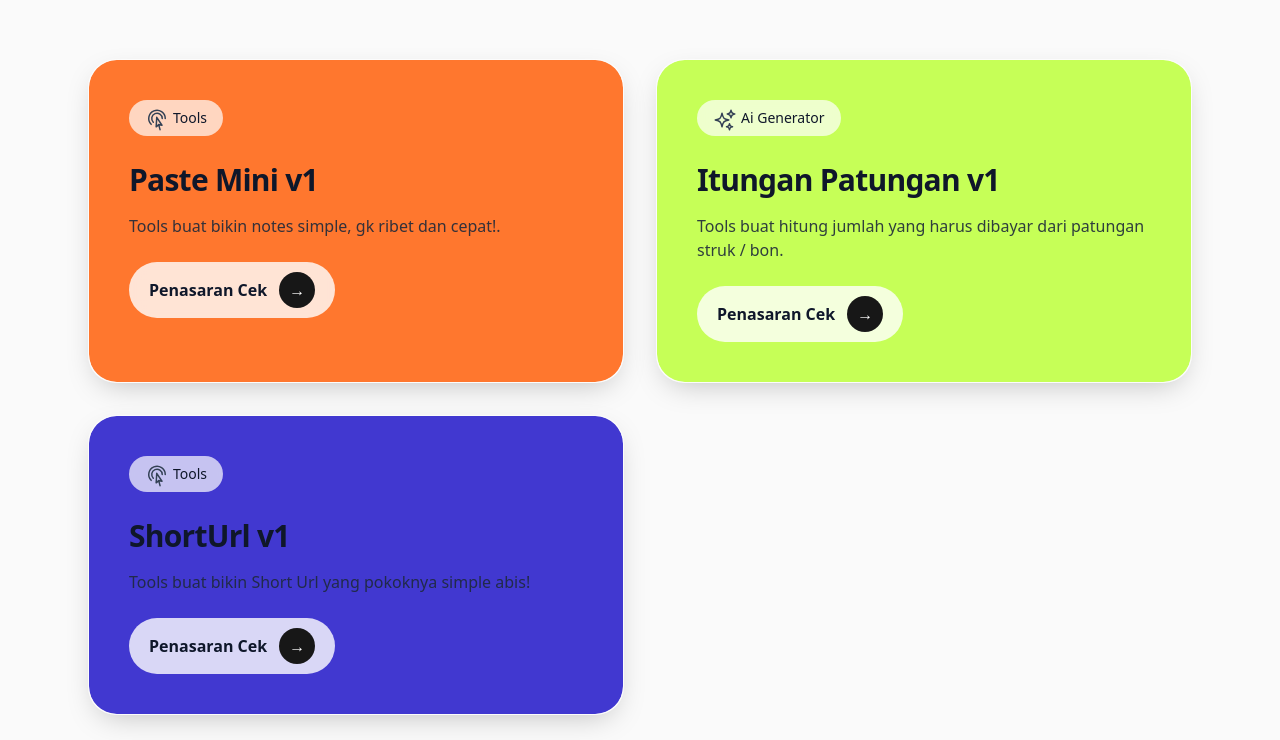
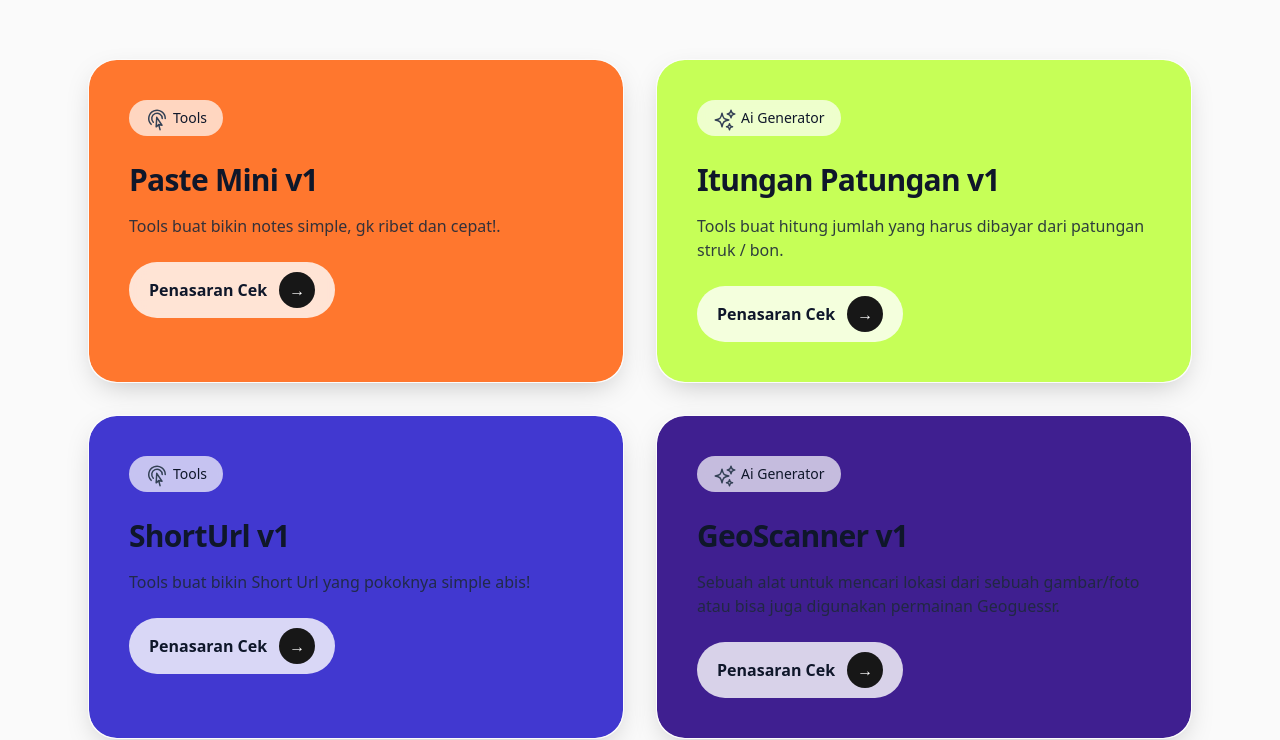
Before and after one commit to atmaxcode/sandbox, a plain HTML site: page index.html in a window 1280 px wide. Shown: the part 70-810 px from the top of the page. Drawn offline with nearby package versions, Linux system fonts and the light colour scheme.

Commit message:
Update index.html

```diff
--- a/index.html
+++ b/index.html
@@ -136,6 +136,29 @@
         </article>
 <!-- Akhir Kartu ke3 -->
 
+        <!-- Kartu ke4 -->
+        <article class="glass rounded-[28px] p-8 md:p-10 border relative overflow-hidden transition">
+          <div class="colorLayer absolute inset-0 -z-20 rounded-[28px]" style="background:#3f1f90"></div>
+          <div class="relative z-10">
+            <span class="inline-flex items-center gap-2 text-sm bg-white/70 backdrop-blur px-4 py-2 rounded-full">
+              <span class="icon w-5 h-5 grid place-items-center text-slate-700">
+                <!-- Ikon Handshake (Heroicon) -->
+                <svg xmlns="http://www.w3.org/2000/svg" fill="none" viewBox="0 0 24 24" stroke-width="1.5" stroke="currentColor" class="size-6">
+  <path stroke-linecap="round" stroke-linejoin="round" d="M9.813 15.904 9 18.75l-.813-2.846a4.5 4.5 0 0 0-3.09-3.09L2.25 12l2.846-.813a4.5 4.5 0 0 0 3.09-3.09L9 5.25l.813 2.846a4.5 4.5 0 0 0 3.09 3.09L15.75 12l-2.846.813a4.5 4.5 0 0 0-3.09 3.09ZM18.259 8.715 18 9.75l-.259-1.035a3.375 3.375 0 0 0-2.455-2.456L14.25 6l1.036-.259a3.375 3.375 0 0 0 2.455-2.456L18 2.25l.259 1.035a3.375 3.375 0 0 0 2.456 2.456L21.75 6l-1.035.259a3.375 3.375 0 0 0-2.456 2.456ZM16.894 20.567 16.5 21.75l-.394-1.183a2.25 2.25 0 0 0-1.423-1.423L13.5 18.75l1.183-.394a2.25 2.25 0 0 0 1.423-1.423l.394-1.183.394 1.183a2.25 2.25 0 0 0 1.423 1.423l1.183.394-1.183.394a2.25 2.25 0 0 0-1.423 1.423Z" />
+</svg>
+              </span>
+              <span class="badge">Ai Generator</span>
+            </span>
+            <h3 class="mt-6 text-2xl md:text-3xl font-extrabold tracking-tight">GeoScanner v1</h3>
+            <p class="mt-4 text-slate-800/90">Sebuah alat untuk mencari lokasi dari sebuah gambar/foto atau bisa juga digunakan permainan Geoguessr.</p>
+            <a href="https://sandbox.atmax.id/geoscanner/" target="blank" class="btn mt-6 inline-flex items-center gap-3 bg-white/80 backdrop-blur px-5 py-2.5 rounded-full hover:bg-white">
+              <span class="font-semibold">Penasaran Cek</span>
+              <span class="grid place-items-center w-9 h-9 rounded-full bg-neutral-900 text-white">→</span>
+            </a>
+          </div>
+        </article>
+<!-- Akhir Kartu ke4 -->
+
       </div>
     </div>
   </section>
```
